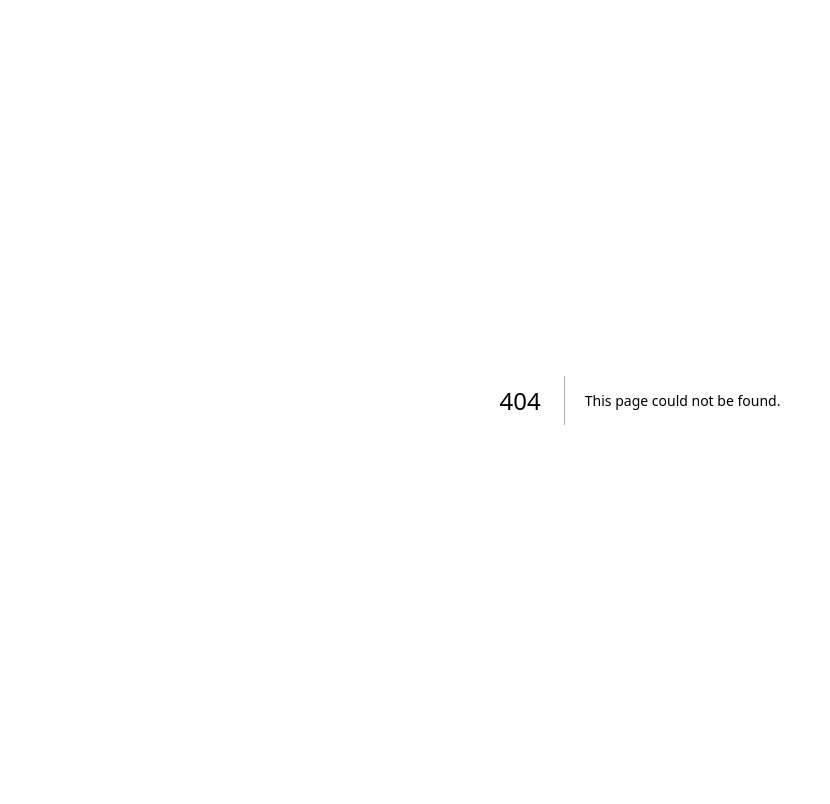
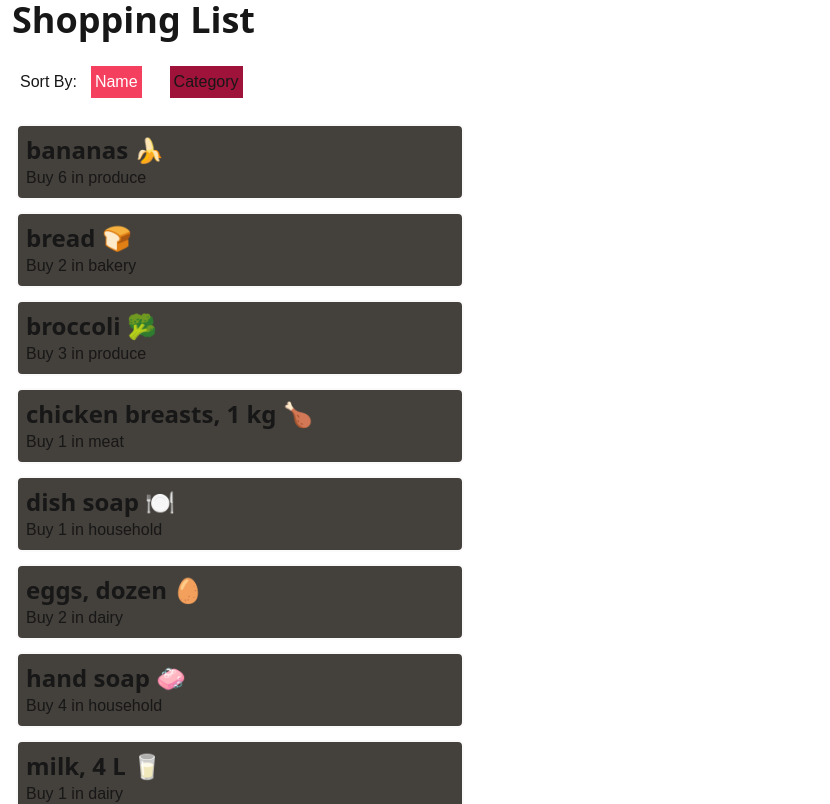
Before and after one commit to stranzn/cprg306-assignments, a Next.js app: page /week-6 in a window 1280 px wide. Before the commit this address had no page. Shown: the top 804 px of the page, without its empty margins (0-830 px from the left). Built offline with nearby package versions, Linux system fonts and the light colour scheme.

Commit message:
Completed week 6 assignment

```diff
--- a/app/page.js
+++ b/app/page.js
@@ -12,6 +12,7 @@ export default function Home() {
         <li><Link href ="./week-3/" className={linkStyle}>Week 3 Assignment</Link></li>
         <li><Link href ="./week-4/" className={linkStyle}>Week 4 Assignment</Link></li>
         <li><Link href ="./week-5/" className={linkStyle}>Week 5 Assignment</Link></li>
+        <li><Link href ="./week-6/" className={linkStyle}>Week 6 Assignment</Link></li>
       </ul>
     </main>
   );
--- /dev/null
+++ b/app/week-6/item-list.js
@@ -0,0 +1,58 @@
+'use client';
+import Item from './item';
+import React, { useState } from "react";
+import itemsJSON from "./items.json";
+
+export default function ItemList(){
+
+  const [sortBy, setSortBy] = useState("name");
+  const [items, setItems] = useState(() => {
+    const sortedItems = [...itemsJSON].sort((a, b) => a.name.localeCompare(b.name));
+    return sortedItems;
+  });
+
+  const sortItems = (method) =>{
+
+    let resortedItems = [...items];
+
+    setSortBy(method);
+
+    if (method === "name") {
+      resortedItems.sort((a, b) => a.name.localeCompare(b.name));
+    } else if (method === "category") {
+      resortedItems.sort((a, b) => a.category.localeCompare(b.category));
+    }
+
+    setItems(resortedItems);
+
+  }
+
+      return(
+        <div>
+          <div className="ml-5 flex items-center">
+            <p>Sort By:</p>
+            <button
+              onClick={() => sortItems("name")}
+              className={`m-3 p-1 border-white border-2 ${sortBy === "name" ? "bg-rose-500 text-white" : "bg-rose-800"}`}>
+              Name
+            </button>
+            <button
+              onClick={() => sortItems("category")}
+              className={`m-3 p-1 border-white border-2 ${sortBy === "category" ? "bg-rose-500 text-white" : "bg-rose-800"}`}>
+              Category
+            </button>
+          </div>
+
+          <div>
+            <ul>
+              {items.map(item =>(
+                <li key={item.id}>
+                  <Item name = {item.name} category={item.category} quantity = {item.quantity}/>
+                </li>
+              ))}
+            </ul>
+          </div>
+
+        </div>
+    );
+}
--- /dev/null
+++ b/app/week-6/item.js
@@ -0,0 +1,15 @@
+
+export default function Item({name, quantity, category}){
+    return(
+        <div>
+            <ul>
+                <li>
+                    <div className="max-w-md p-2 m-3 ml-4 background-color: bg-stone-700 border-2 border-zinc-50 rounded-md">
+                        <p className="font-bold text-2xl font-sans">{name}</p>
+                        <p>Buy {quantity} in {category}</p>
+                    </div>
+                </li>
+            </ul>
+        </div>
+    );
+}
--- /dev/null
+++ b/app/week-6/items.json
@@ -0,0 +1,74 @@
+[
+    {
+      "id": "1h2GJKH12gkHG31h1H",
+      "name": "milk, 4 L 🥛",
+      "quantity": 1,
+      "category": "dairy"
+    },
+    {
+      "id": "2KJH3k2j3H1k2J3K1H",
+      "name": "bread 🍞",
+      "quantity": 2,
+      "category": "bakery"
+    },
+    {
+      "id": "3h2KJH3k2j3H1k2J3",
+      "name": "eggs, dozen 🥚",
+      "quantity": 2,
+      "category": "dairy"
+    },
+    {
+      "id": "4k2J3K1H2GJKH12gk",
+      "name": "bananas 🍌",
+      "quantity": 6,
+      "category": "produce"
+    },
+    {
+      "id": "5H1h1H2KJH3k2j3H",
+      "name": "broccoli 🥦",
+      "quantity": 3,
+      "category": "produce"
+    },
+    {
+      "id": "6H1k2J3K1H2GJKH1",
+      "name": "chicken breasts, 1 kg 🍗",
+      "quantity": 1,
+      "category": "meat"
+    },
+    {
+      "id": "7gkHG31h1H2KJH3k",
+      "name": "pasta sauce 🍝",
+      "quantity": 3,
+      "category": "canned goods"
+    },
+    {
+      "id": "8j3H1k2J3K1H2GJK",
+      "name": "spaghetti, 454 g 🍝",
+      "quantity": 2,
+      "category": "dry goods"
+    },
+    {
+      "id": "9H12gkHG31h1H2KJ",
+      "name": "toilet paper, 12 pack 🧻",
+      "quantity": 1,
+      "category": "household"
+    },
+    {
+      "id": "10H3k2j3H1k2J3K1",
+      "name": "paper towels, 6 pack",
+      "quantity": 1,
+      "category": "household"
+    },
+    {
+      "id": "11k2J3K1H2GJKH12",
+      "name": "dish soap 🍽️",
+      "quantity": 1,
+      "category": "household"
+    },
+    {
+      "id": "12GJKH12gkHG31h1",
+      "name": "hand soap 🧼",
+      "quantity": 4,
+      "category": "household"
+    }
+  ]
--- /dev/null
+++ b/app/week-6/page.js
@@ -0,0 +1,11 @@
+import ItemList from "./item-list";
+
+export default function Page () {
+    return(
+        <main>
+            <title>Week 6 Assignment</title>
+            <h1 className="mb-3 ml-3 text-4xl font-bold font-sans">Shopping List</h1>
+            <ItemList/>
+        </main>
+    );
+};
```
